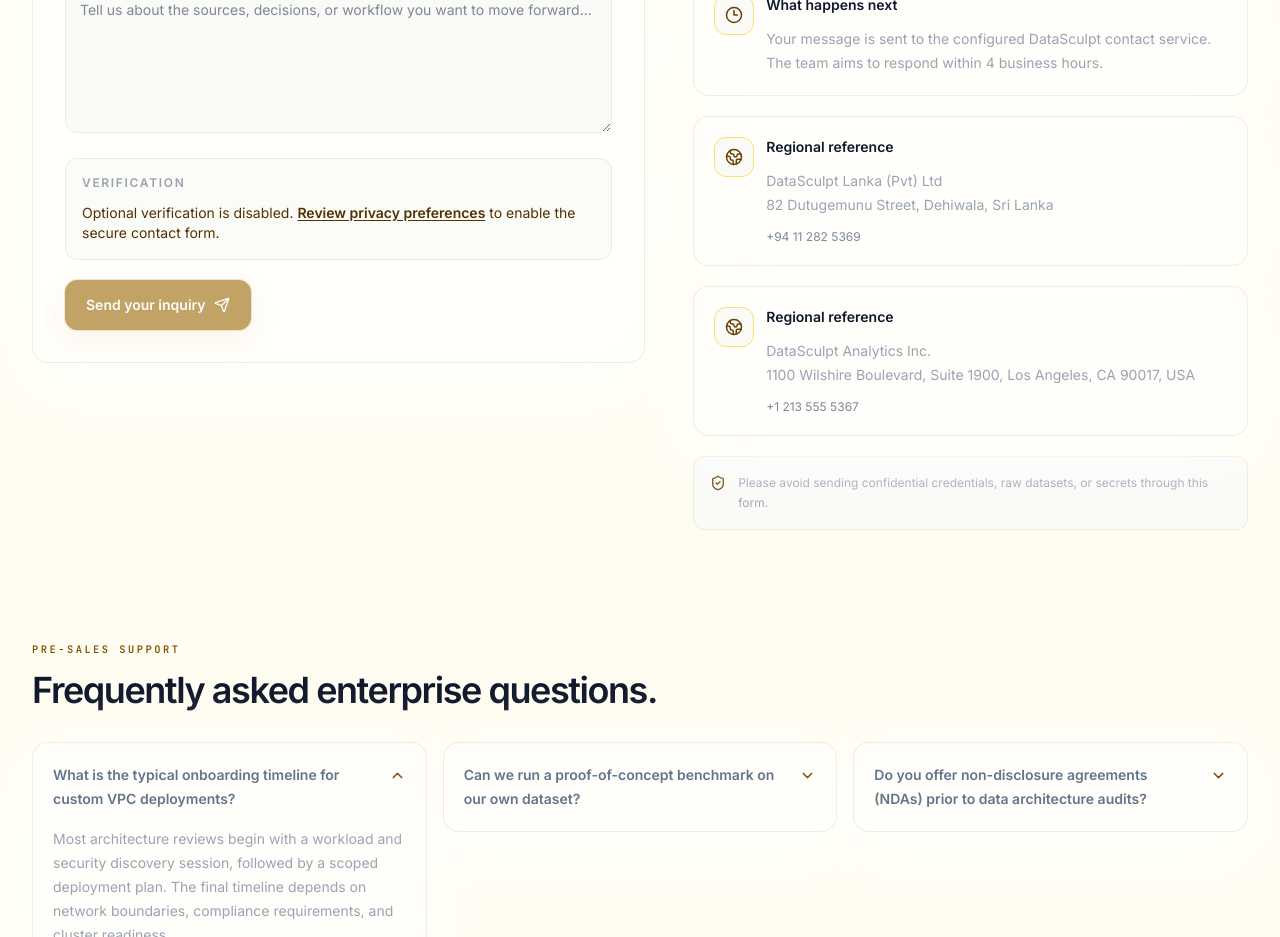
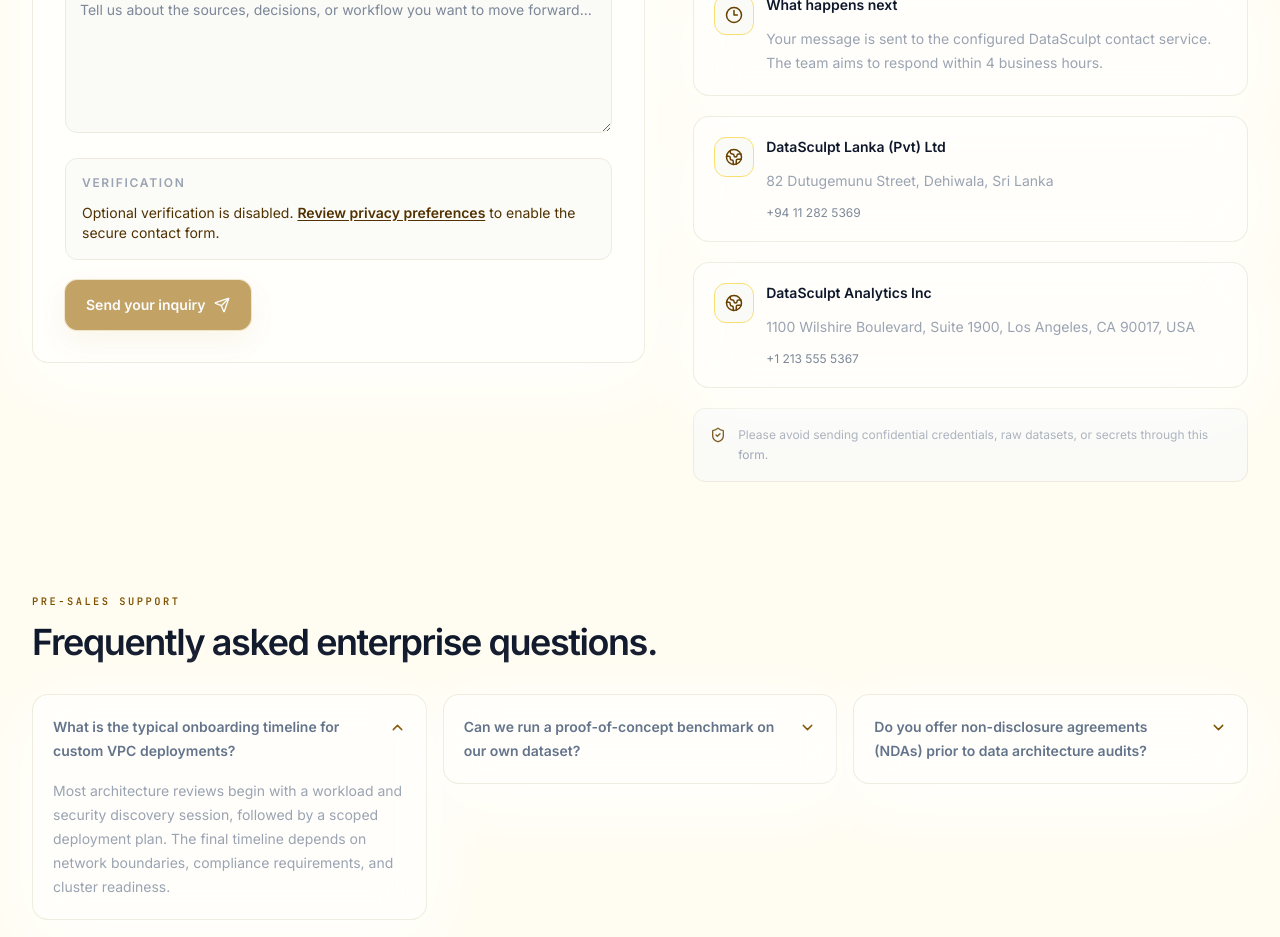
Before and after one commit to ChathuraAt1/datasculpt, a Next.js app: page /contact in a window 1280 px wide. Shown: the part 1780-2717 px from the top of the page. Built offline with nearby package versions, Linux system fonts and the light colour scheme; no server answers.

Commit message:
refactor: update contact page channel card titles to company names

```diff
--- a/app/contact/page.tsx
+++ b/app/contact/page.tsx
@@ -525,18 +525,14 @@
                 service. The team aims to respond within 4 business hours.
               </p>
             </ChannelCard>
-            <ChannelCard icon={Globe2} title="Regional reference">
+            <ChannelCard icon={Globe2} title="DataSculpt Lanka (Pvt) Ltd">
               <p className="text-sm leading-6 text-slate-600">
-                DataSculpt Lanka (Pvt) Ltd
-                <br />
                 82 Dutugemunu Street, Dehiwala, Sri Lanka
               </p>
               <p className="mt-3 text-xs text-slate-500">+94 11 282 5369</p>
             </ChannelCard>
-            <ChannelCard icon={Globe2} title="Regional reference">
+            <ChannelCard icon={Globe2} title="DataSculpt Analytics Inc">
               <p className="text-sm leading-6 text-slate-600">
-                DataSculpt Analytics Inc.
-                <br />
                 1100 Wilshire Boulevard, Suite 1900, Los Angeles, CA 90017, USA
               </p>
               <p className="mt-3 text-xs text-slate-500">+1 213 555 5367</p>
```
